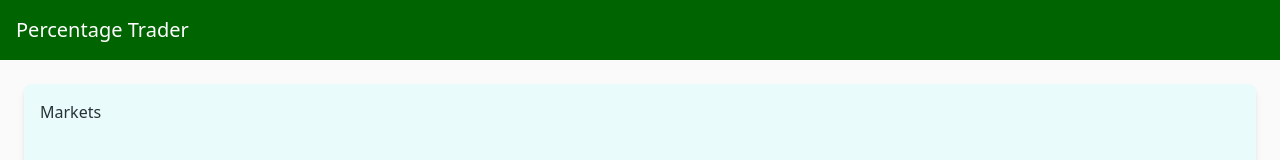
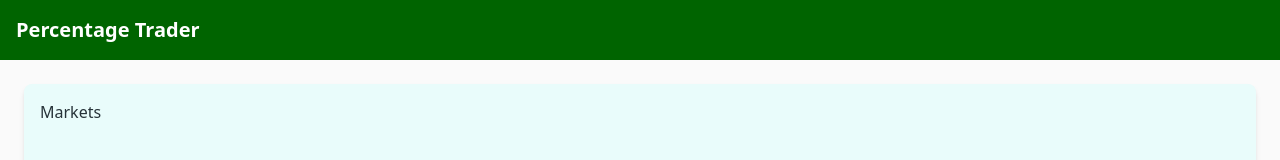
Before and after one commit to fatemehMirabdollahi/PercentageTrader, a React (Vite) app: page / in a window 1280 px wide. Shown: the top 160 px of the page. Built offline with nearby package versions, Linux system fonts and the light colour scheme.

Commit message:
Initial default layout

```diff
--- a/src/layouts/DefaultLayout.tsx
+++ b/src/layouts/DefaultLayout.tsx
@@ -4,7 +4,7 @@ function DefaultLayout() {
   return (
     <div className="w-screen h-screen flex flex-col bg-background text-on-background">
       <header className="bg-primary text-on-primary p-4">
-        <h1 className="text-xl">Percentage Trader</h1>
+        <span className="text-xl font-bold">Percentage Trader</span>
       </header>
       <main className="flex-1 p-6">
         <div className="bg-primary-container p-4 rounded-lg shadow-md h-full">
```
